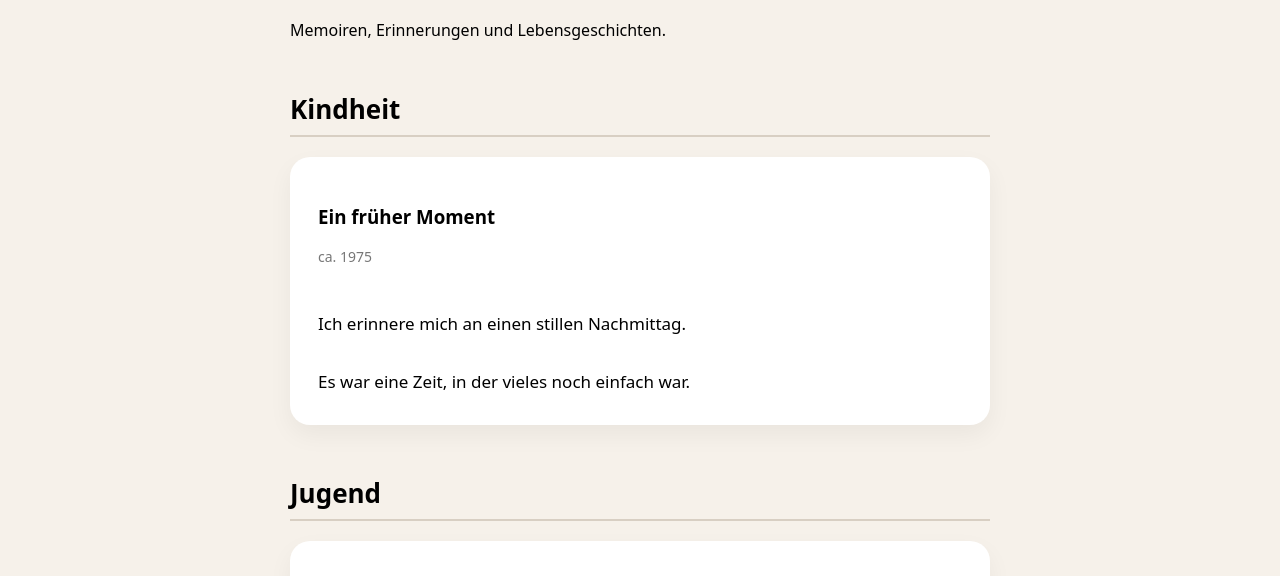
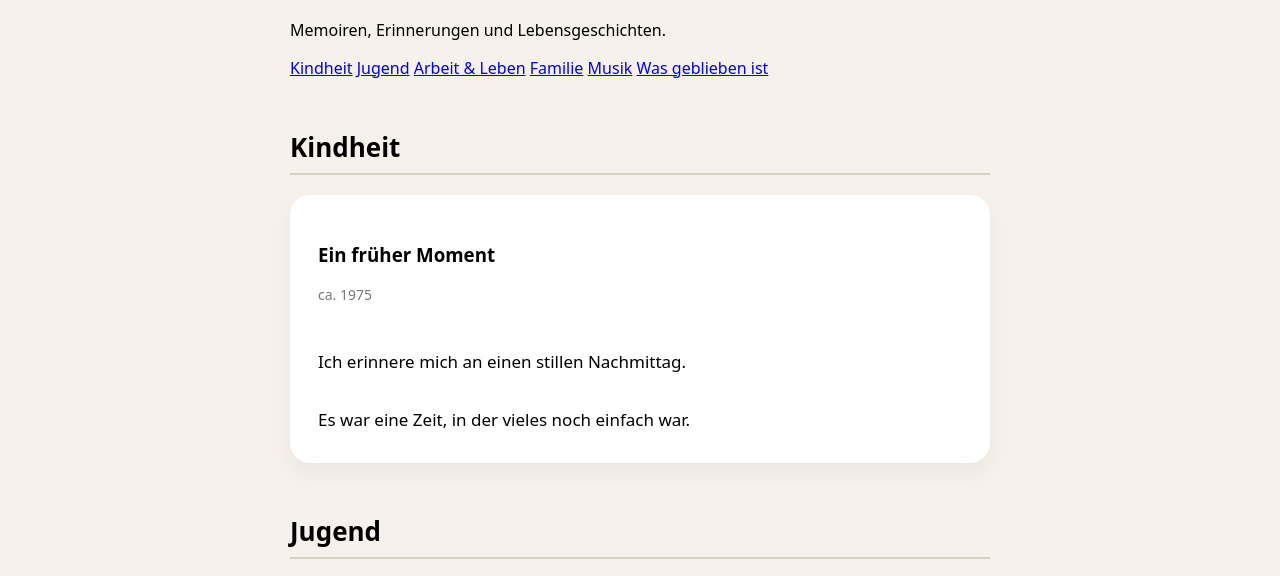
Before and after one commit to Naklar2026/Naklar2026.github.io, a plain HTML site: page vergangenheit.html in a window 1280 px wide. Shown: the part 183-759 px from the top of the page. Drawn offline with Linux system fonts and the light colour scheme.

Commit message:
Update vergangenheit.html

```diff
--- a/vergangenheit.html
+++ b/vergangenheit.html
@@ -85,6 +85,15 @@ main {
 <h1>Meine Vergangenheit</h1>
 <p>Memoiren, Erinnerungen und Lebensgeschichten.</p>
 
+  <div class="chapter-nav">
+  <a href="#kindheit">Kindheit</a>
+  <a href="#jugend">Jugend</a>
+  <a href="#arbeit">Arbeit & Leben</a>
+  <a href="#familie">Familie</a>
+  <a href="#musik">Musik</a>
+  <a href="#bleibt">Was geblieben ist</a>
+</div>
+
 <h2 id="kindheit" class="chapter-title">Kindheit</h2>
 
 <div class="post">
```
